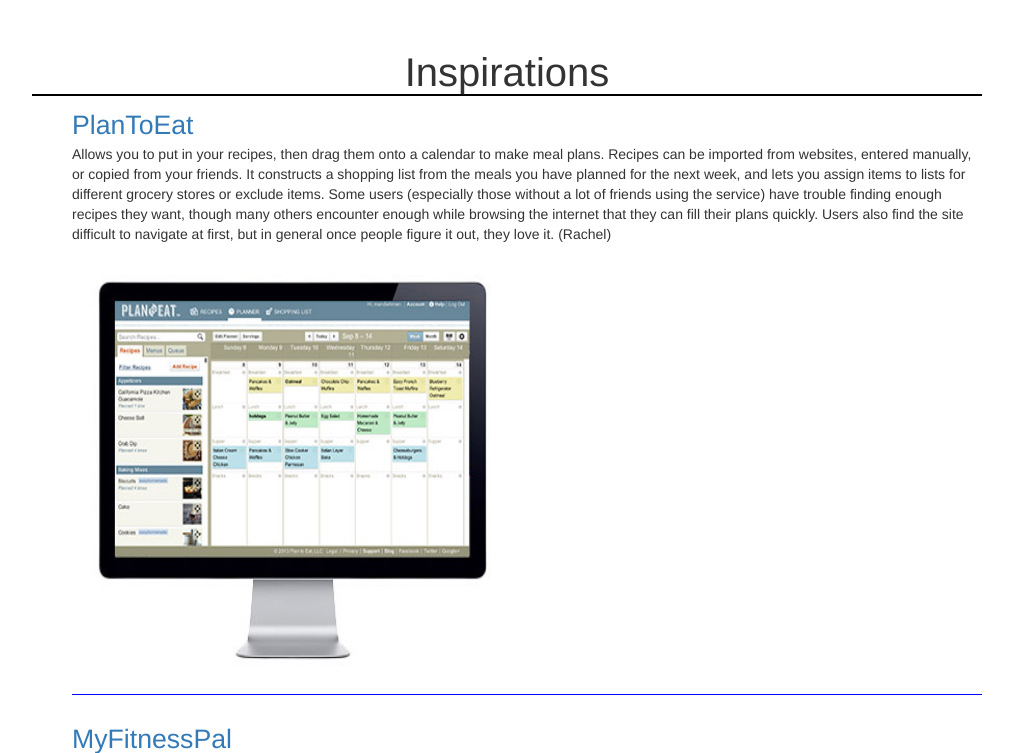
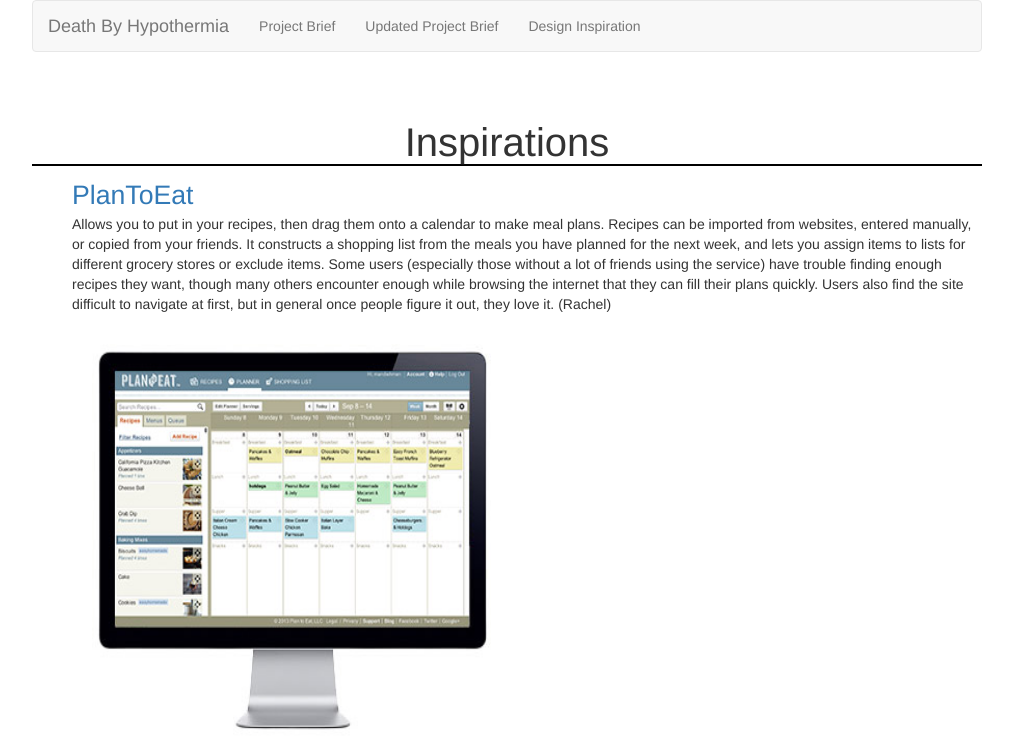
Before and after one commit to rachelboy/HFID-website, a PHP site: page /inspirations.html in a window 1280 px wide. Shown: the top 753 px of the page, without its empty margins (133-1146 px from the left). Run offline with PHP 8.4, Linux system fonts and the light colour scheme; some libraries are stand-ins or nearby versions.

Commit message:
Navbars added to every page

```diff
--- a/inspirations.css
+++ b/inspirations.css
@@ -21,7 +21,7 @@
 	text-align: center;
 	border-bottom: 2px solid black;
 	font-size: 40px;
-	margin-top: -50px;
+	margin-top: 20px;
 }
 
 #main li{
--- a/inspirations.html
+++ b/inspirations.html
@@ -13,6 +13,27 @@
 	</head>
 	<body>
 	<div id="container">
+		 <!-- Static navbar -->
+      <div class="navbar navbar-default" role="navigation">
+        <div class="container-fluid">
+          <div class="navbar-header">
+            <button type="button" class="navbar-toggle collapsed" data-toggle="collapse" data-target=".navbar-collapse">
+              <span class="sr-only">Toggle navigation</span>
+              <span class="icon-bar"></span>
+              <span class="icon-bar"></span>
+              <span class="icon-bar"></span>
+            </button>
+            <a class="navbar-brand" href="index.html">Death By Hypothermia</a>
+          </div>
+          <div class="navbar-collapse collapse">
+            <ul class="nav navbar-nav">
+              <li><a href="project-brief.html">Project Brief</a></li>
+              <li><a href="project-brief-new.html">Updated Project Brief</a></li>
+              <li><a href="inspirations.html">Design Inspiration</a></li>
+            </ul>
+          </div><!--/.nav-collapse -->
+        </div><!--/.container-fluid -->
+      </div>
 	<div id="main">
 	<h1>Inspirations</h1>
 	<ul>
--- a/project-brief-new.html
+++ b/project-brief-new.html
@@ -23,7 +23,7 @@
   <body>
 
     <div class="container">
-  	<!-- Static navbar -->
+      <!-- Static navbar -->
       <div class="navbar navbar-default" role="navigation">
         <div class="container-fluid">
           <div class="navbar-header">
@@ -37,7 +37,7 @@
           </div>
           <div class="navbar-collapse collapse">
             <ul class="nav navbar-nav">
-              <li class="active"><a href="#">Project Brief</a></li>
+              <li><a href="project-brief.html">Project Brief</a></li>
               <li><a href="project-brief-new.html">Updated Project Brief</a></li>
               <li><a href="inspirations.html">Design Inspiration</a></li>
             </ul>
--- a/project-brief.html
+++ b/project-brief.html
@@ -23,7 +23,7 @@
   <body>
 
     <div class="container">
-  	<!-- Static navbar -->
+      <!-- Static navbar -->
       <div class="navbar navbar-default" role="navigation">
         <div class="container-fluid">
           <div class="navbar-header">
@@ -37,7 +37,8 @@
           </div>
           <div class="navbar-collapse collapse">
             <ul class="nav navbar-nav">
-              <li class="active"><a href="#">Project Brief</a></li>
+              <li><a href="project-brief.html">Project Brief</a></li>
+              <li><a href="project-brief-new.html">Updated Project Brief</a></li>
               <li><a href="inspirations.html">Design Inspiration</a></li>
             </ul>
           </div><!--/.nav-collapse -->
```
